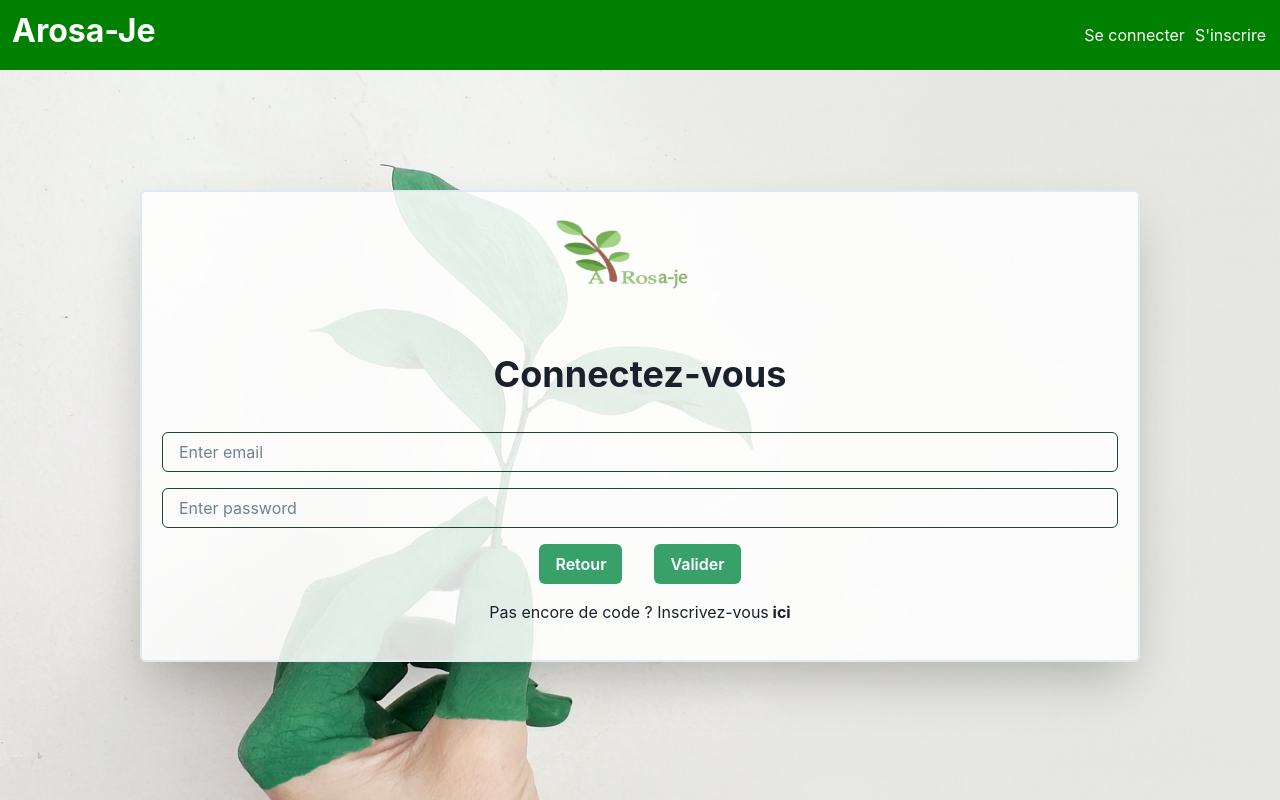
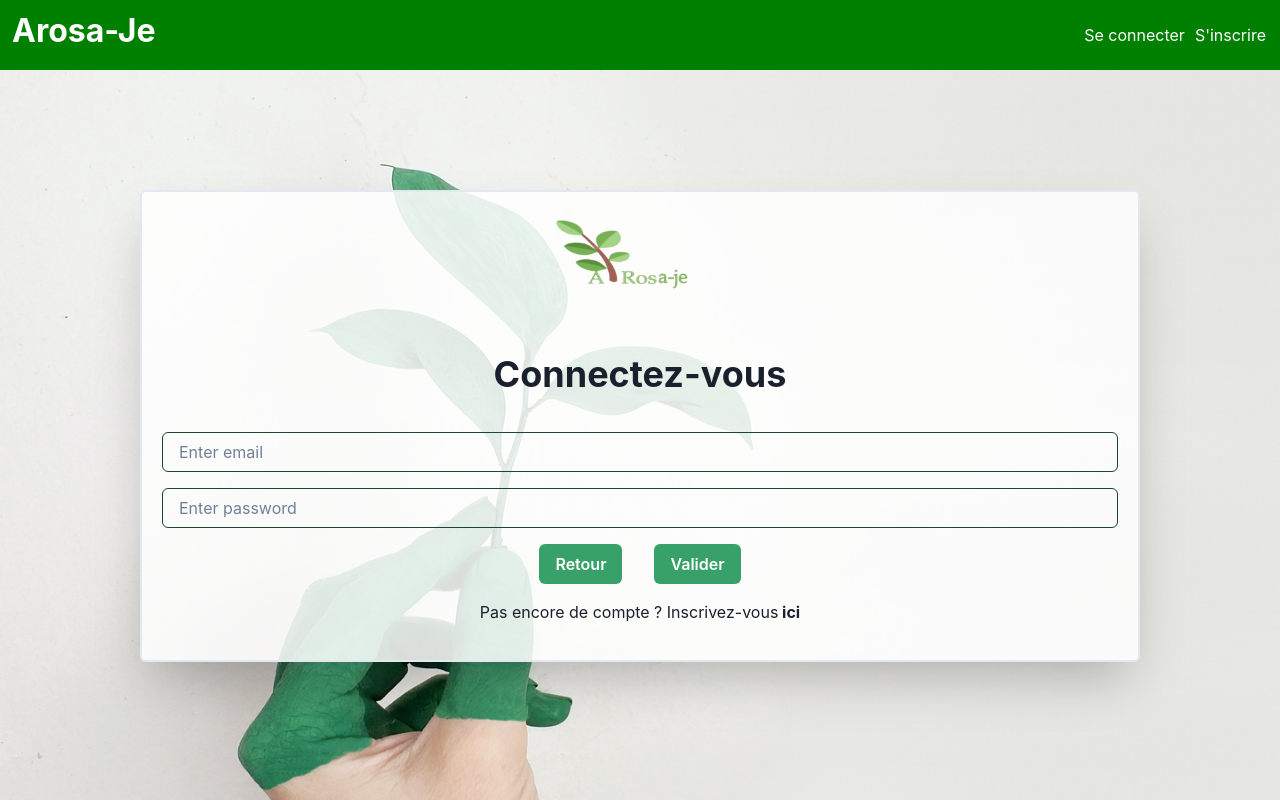
Before and after one commit to JRedxs/MSPR-BDD-B3, a React (Create React App) app in the folder MSPR-BDD-B3-WebApp/front/: page /login in a window 1280 px wide. Shown: the top 800 px of the page. Built offline with nearby package versions, Linux system fonts and the light colour scheme.

Commit message:
fix error text in login

```diff
--- a/MSPR-BDD-B3-WebApp/front/src/components/Login.js
+++ b/MSPR-BDD-B3-WebApp/front/src/components/Login.js
@@ -130,7 +130,7 @@ const LoginPage = () => {
                         </Box>
                     </Flex>
                     <Text mt = {4} textAlign = "center">
-                        Pas encore de code ? Inscrivez-vous
+                        Pas encore de compte ? Inscrivez-vous
                         <Link to = "/Register" color = "green.500">
                         <Text as = "span" fontWeight = "bold"> ici</Text>
                         </Link>
```
